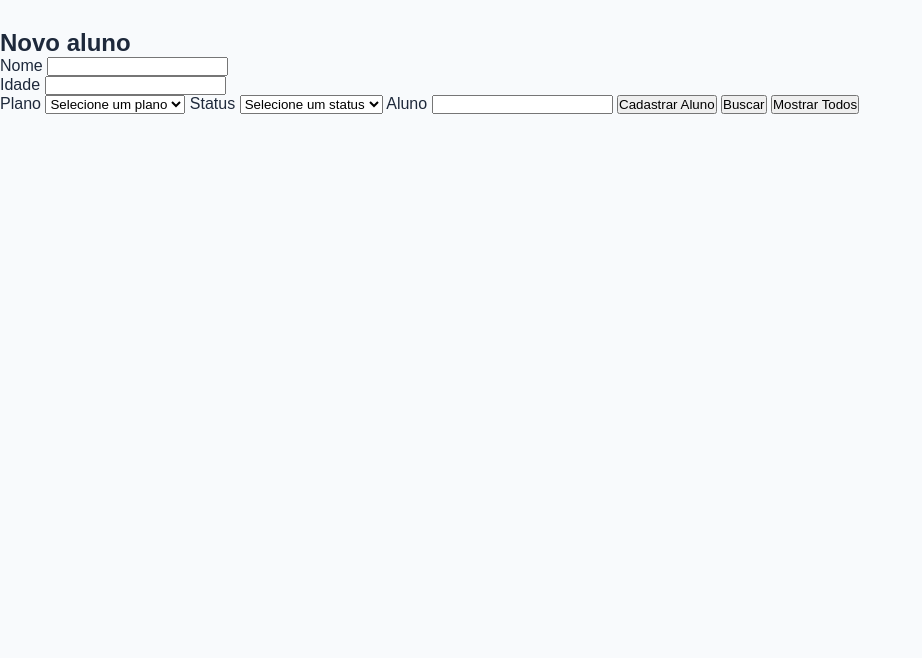
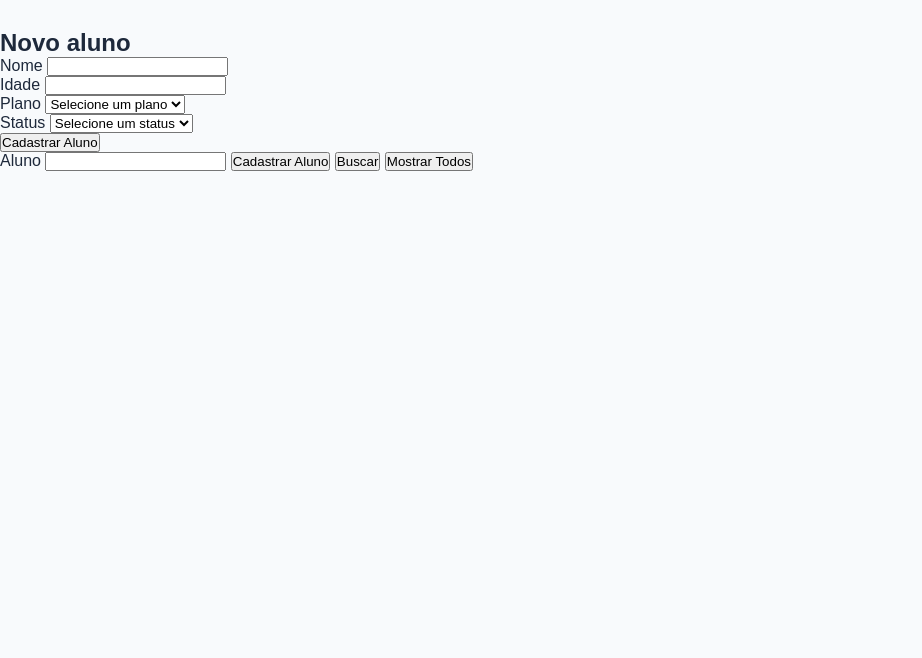
Before and after one commit to bigueline/FitLife, a plain HTML site: page index.html in a window 1280 px wide. Shown: the part 142-800 px from the top of the page, without its empty margins (0-922 px from the left). Drawn offline with Linux system fonts and the light colour scheme.

Commit message:
feat: organiza formulario de cadastro de alunos

```diff
--- a/index.html
+++ b/index.html
@@ -30,18 +30,18 @@
        <input type="number" id="idade">
       </div>
 
-    </section>
-   </main>
-
+      <div class="campo">
         <label for="plano">Plano</label>
 
        <select id="plano">
-    <option value=""> Selecione um plano </option>
-    <option value="Mensal"> Mensal  </option>
-    <option value="Trimestral"> Trimestral </option>
-    <option value="Anual"> Anual </option>
+         <option value="">Selecione um plano</option>
+         <option value="Mensal">Mensal</option>
+         <option value="Trimestral">Trimestral</option>
+         <option value="Anual">Anual</option>
        </select>
+     </div>
 
+     <div class="campo">
        <label for="status">Status</label>
 
        <select id="status">
@@ -49,6 +49,12 @@
          <option value="Ativo"> Ativo </option>
          <option value="Inativo"> Inativo </option>
         </select>
+     </div>
+
+     <button onclick="cadastrarAluno()">Cadastrar Aluno</button>
+
+    </section>
+   </main>
 
   <label for="buscar">Aluno</label>
   <input type="text" id="buscar">
```
Lines whose indentation alone changed are shown as unchanged.
